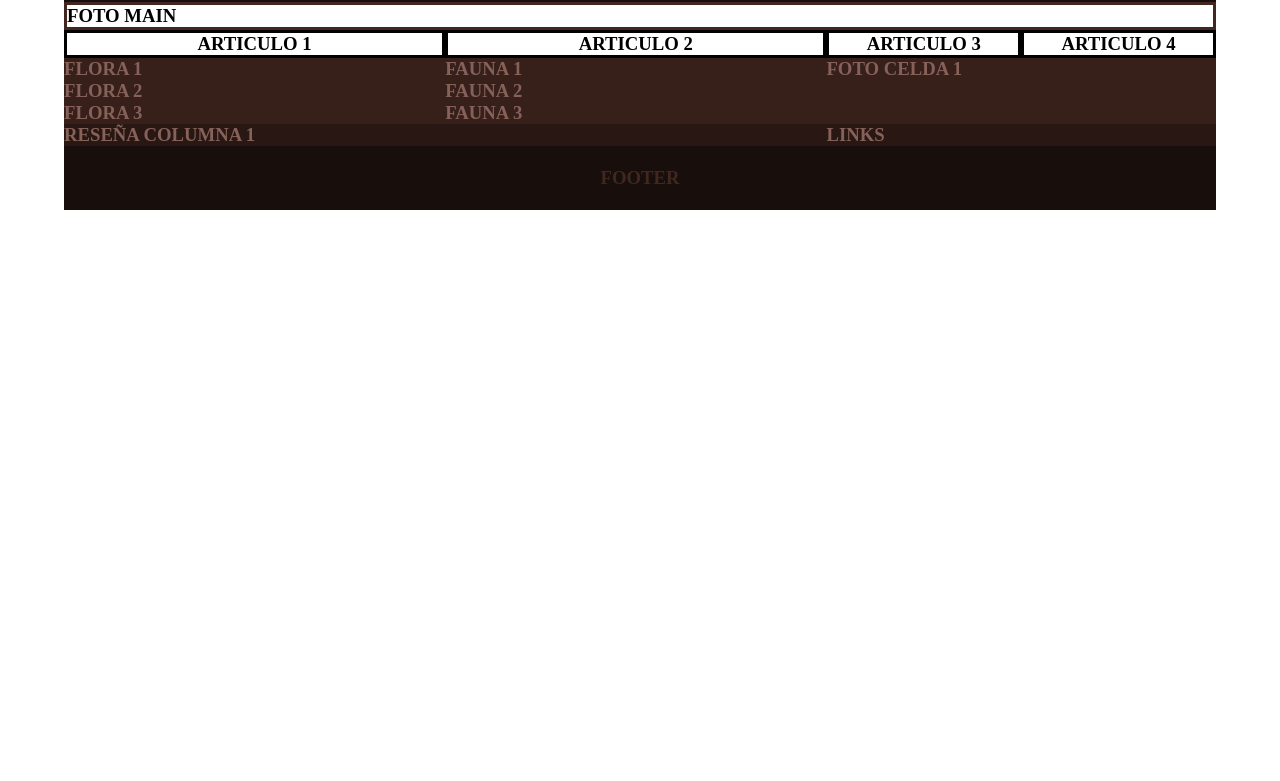
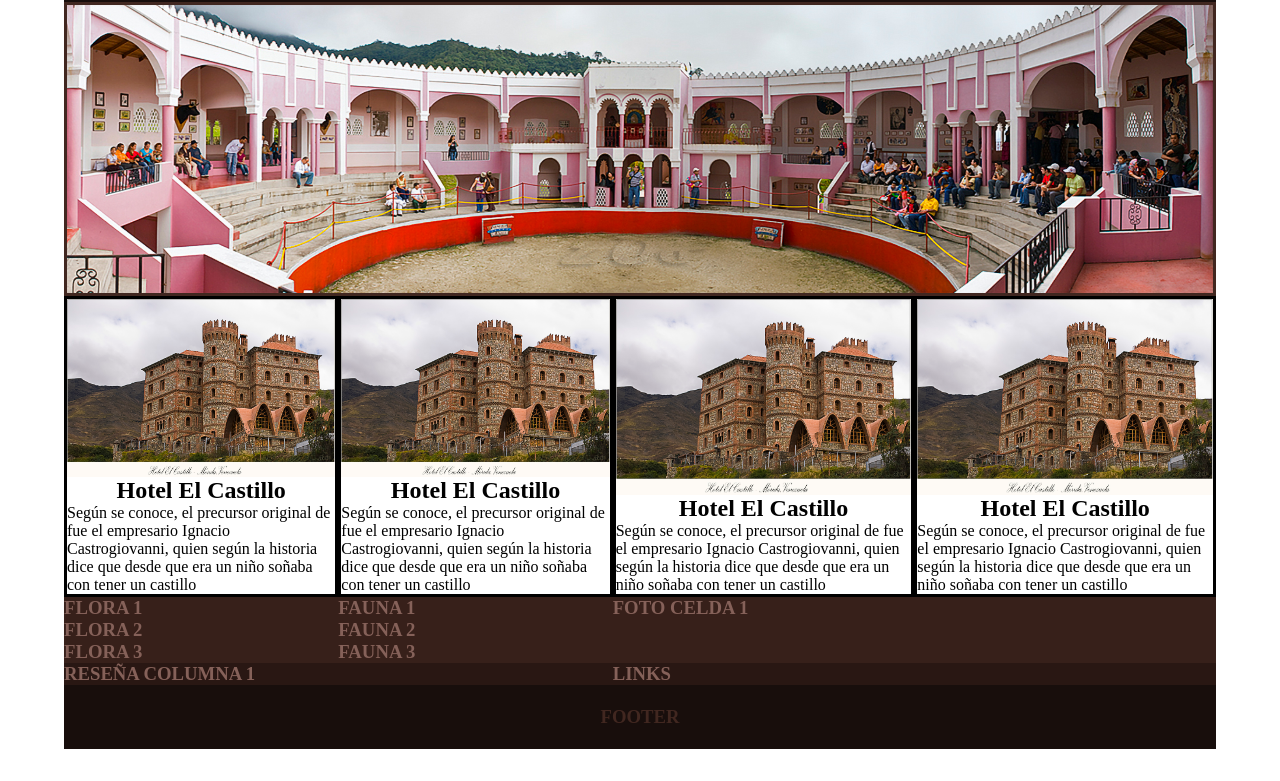
Before and after one commit to JLbr2022/css-Aula08, a plain HTML site: page index.html in a window 1280 px wide. Shown: the part 107-888 px from the top of the page. Before the commit the page ends 800 px from the top, so only its background shows below. Drawn offline with Linux system fonts and the light colour scheme.

Commit message:
ADD Contenido completed

```diff
--- a/css/main.css
+++ b/css/main.css
@@ -11,7 +11,7 @@
 .header {
   grid-area: header;
   height: 6.7em;
-  gap: 0;
+  /* gap: 0; */
   background-color: #180E0C;
   color: #FFFFFF;
 }
@@ -50,6 +50,11 @@
   border-style: solid;
 }
 
+.articles {
+  grid-area: articles;
+  background-color: aqua;
+}
+
 .articulo1 {
   grid-area: articulo1;
   border-color: #000000;
@@ -70,6 +75,7 @@
   border-style: solid;
 
 }
+
 
 .articulo4 {
   grid-area: articulo4;
@@ -159,22 +165,52 @@
   /* gap: 0em; */
   display: grid;
   grid-template-areas:
-    "header     header"
-    "fotoMain   fotoMain"
-    "articulo1  articulo2"
-    "articulo3  articulo4"
-    "flora1     flora1"
-    "flora2     flora2"
-    "flora3     flora3"
-    "fauna1     fauna1"
-    "fauna2     fauna2"
-    "fauna3     fauna3"
-    "scmfoto    scmfoto"
-    "scbresena1 scbresena1"
-    "scblinks   scblinks"
-    "navigation navigation"
-    "footer     footer";
+    "header"
+    "fotoMain"
+    "articulo1"
+    "articulo2"
+    "articulo3"
+    "articulo4"
+    "flora1"
+    "flora2"
+    "flora3"
+    "fauna1"
+    "fauna2"
+    "fauna3"
+    "scmfoto"
+    "scbresena1"
+    "scblinks"
+    "navigation"
+    "footer";
+
 }
+
+.container .articulo1 .img_article,
+.container .articulo2 .img_article,
+.container .articulo3 .img_article,
+.container .articulo4 .img_article {
+  width: 100%;
+}
+
+.container .articulo1,
+.container .articulo2,
+.container .articulo3,
+.container .articulo4 {
+  /* width: 100%; */
+  /* float: bottom; */
+  display: flex;
+  flex-direction: column;
+}
+
+.container .fotoMain img {
+  max-height: 13.4em;
+  width: 100%;
+  margin: 0em auto;
+  display: flex;
+  align-items: center;
+
+}
+
 
 /* RESPONSIVITY TO TABLET DEVICES */
 
@@ -184,8 +220,8 @@
       "header     header"
       "navigation navigation"
       "fotoMain   fotoMain"
-      "articulo1  articulo2"
-      "articulo3  articulo4"
+      "articulo1   articulo2"
+      "articulo3   articulo4"
       "flora1     fauna1"
       "flora2     fauna2"
       "flora3     fauna3"
@@ -215,9 +251,34 @@
 
   .container .footer {
     height: 4em;
-    margin: 0;
-    gap: 0;
+    /* margin: 0;
+    gap: 0; */
+  }
 
+  .container .articles {
+    gap: 1em;
+    /* vertical-align: text-bottom; */
+    display: flex;
+    /* flex-direction: row; */
+    align-items: center;
+    justify-content: center;
+  }
+
+  .container .articulo1 .img_article,
+  .container .articulo2 .img_article,
+  .container .articulo3 .img_article,
+  .container .articulo4 .img_article {
+    width: 100%;
+  }
+
+  .container .articulo1,
+  .container .articulo2,
+  .container .articulo3,
+  .container .articulo4 {
+    /* width: 100%; */
+    /* float: bottom; */
+    display: flex;
+    flex-direction: column;
   }
 }
 
@@ -230,7 +291,7 @@
     grid-template-areas:
       "header     header      navigation navigation"
       "fotoMain   fotoMain    fotoMain  fotoMain"
-      "articulo1  articulo2   articulo3 articulo4"
+      "articulo1   articulo2    articulo3  articulo4"
       "flora1     fauna1      scmfoto   scmfoto"
       "flora2     fauna2      scmfoto   scmfoto"
       "flora3     fauna3      scmfoto   scmfoto"
@@ -249,6 +310,37 @@
     display: flex;
     align-items: center;
     justify-content: space-between;
+  }
+
+  .container .articles {
+    gap: 1em;
+    /* vertical-align: text-bottom; */
+    display: flex;
+    /* flex-direction: row; */
+    align-items: center;
+    justify-content: center;
+  }
+
+  .container .articulo1 .img_article,
+  .container .articulo2 .img_article,
+  .container .articulo3 .img_article,
+  .container .articulo4 .img_article {
+    width: 100%;
+  }
+
+  .container .articulo1,
+  .container .articulo2,
+  .container .articulo3,
+  .container .articulo4 {
+    /* width: 100%; */
+    /* float: bottom; */
+    display: flex;
+    flex-direction: column;
+  }
+
+
+  .container .fotoMain img {
+    max-height: 18em;
   }
 
   .container .navigation,
@@ -271,8 +363,13 @@
     background-color: #291713;
   }
 
-  .container .header {
-    padding-left: 8em;
+  .container .header,
+  .container .navigation,
+  .container .navbar {
+    display: flex;
+    align-items: center;
+    justify-content: center;
+    /* padding-left: 8em; */
   }
 
   .container .footer {
--- a/index.html
+++ b/index.html
@@ -21,29 +21,56 @@
         <ul>
           <li><a href="#">Inicio</a></li>
           <li><a href="#">Proyectos</a></li>
-          <li><a href="#">Contacto</a></li>
+          <li><a href="#idfooter">Contacto</a></li>
         </ul>
       </nav>
     </div>
-    <!-- <div class="navbar">
-      <h3>NAVBAR</h3>
-    </div> -->
     <div class="fotoMain">
-      <h3>FOTO MAIN</h3>
+      <img src="images/PlazaDeTorosMeridaVenezuelaWEB.jpg" alt="">
+      <!-- <h3>FOTO MAIN</h3> -->
     </div>
-    <div class="articulo1">
-      <h3>ARTICULO 1</h3>
+
+    <!-- <div class="articles"> -->
+    <div class="articulo1 img_articles">
+      <!-- <h3>ARTICULO 1</h3> -->
+      <img class="img_article" src="images/HotelElCastilloMeridaVenezuela.jpg" alt="vene1">
+      <h2>Hotel El Castillo</h2>
+      <p>Según se conoce, el
+        precursor original
+        de fue el empresario Ignacio
+        Castrogiovanni, quien según la historia dice que desde que era un niño soñaba con tener un castillo</p>
     </div>
-    <div class="articulo2">
-      <h3>ARTICULO 2</h3>
+    <div class="articulo2 img_articles">
+      <img class="img_article" src="images/HotelElCastilloMeridaVenezuela.jpg" alt="vene1">
+      <h2>Hotel El Castillo</h2>
+      <p>Según se conoce, el
+        precursor original
+        de fue el empresario Ignacio
+        Castrogiovanni, quien según la historia dice que desde que era un niño soñaba con tener un castillo</p>
+      <!-- <h3>ARTICULO 2</h3> -->
     </div>
-    <div class="articulo3">
-      <h3>ARTICULO 3</h3>
+    <div class="articulo3 img_articles">
+      <img class="img_article" src="images/HotelElCastilloMeridaVenezuela.jpg" alt="vene1">
+      <h2>Hotel El Castillo</h2>
+      <p>Según se conoce, el
+        precursor original
+        de fue el empresario Ignacio
+        Castrogiovanni, quien según la historia dice que desde que era un niño soñaba con tener un castillo
+      </p>
+      <!-- <h3>ARTICULO 3</h3> -->
     </div>
-    <div class="articulo4">
-      <h3>ARTICULO 4</h3>
+    <div class="articulo4 img_articles">
+      <img class="img_article" src="images/HotelElCastilloMeridaVenezuela.jpg" alt="vene1">
+      <h2>Hotel El Castillo</h2>
+      <p>Según se conoce, el
+        precursor original
+        de fue el empresario Ignacio
+        Castrogiovanni, quien según la historia dice que desde que era un niño soñaba con tener un castillo
+      </p>
+      <!-- <h3>ARTICULO 4</h3> -->
     </div>
-    <!-- </section> -->
+    <!-- </div> -->
+
     <!-- MIDDLE SECTION -->
     <!-- <section class="scmiddle"> -->
     <div class="flora1">
@@ -67,10 +94,7 @@
     <div class="scmfoto">
       <h3>FOTO CELDA 1</h3>
     </div>
-    <!-- </section> -->
-
     <!-- BOTTOM SECTION -->
-
     <!-- <section class="scbottom"> -->
     <div class="scbresena1">
       <h3>RESEÑA COLUMNA 1</h3>
@@ -78,8 +102,8 @@
     <div class="scblinks">
       <h3>LINKS</h3>
     </div>
-    <!-- </section> -->
-    <footer class="footer">
+
+    <footer id="idfooter" class="footer">
       <h3>FOOTER</h3>
     </footer>
 
```
